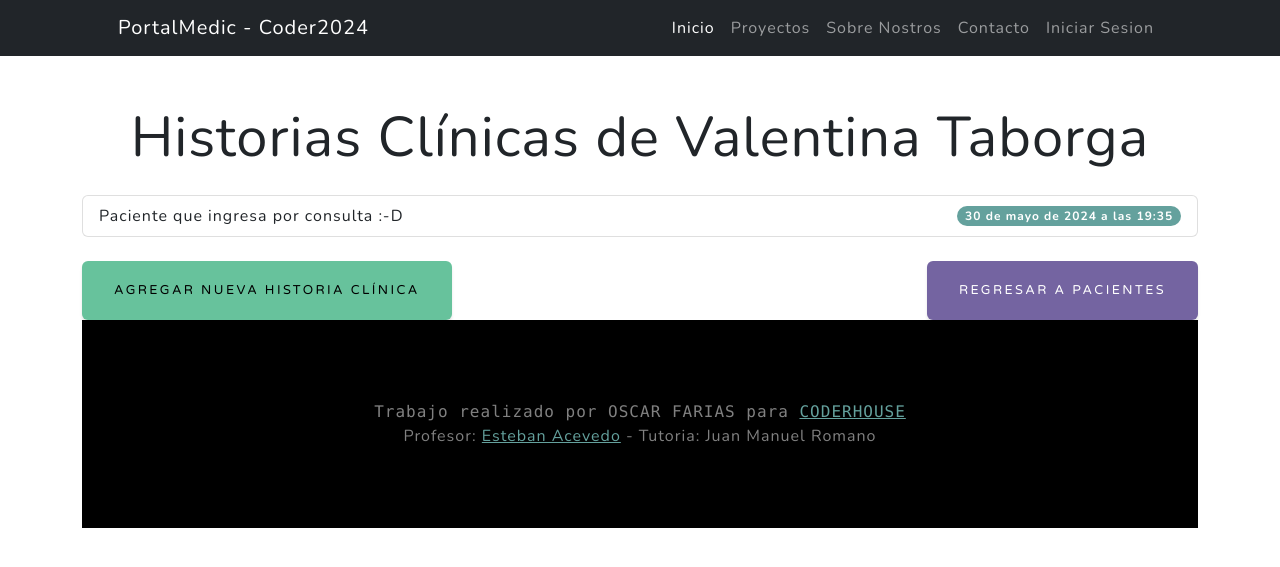
After one commit to oscarfarias297/3er_Pre_entrega-Django-Farias_Oscar, a Django app: page /pacientes/pacientes/2/ver/ in a window 1280 px wide. The commit adds this page. Shown: the top 567 px of the page. Run offline with Django 5.2, Linux system fonts and the light colour scheme; data comes from the database, SQL or seed files in the repository; some libraries are stand-ins or nearby versions.

Commit message:
añade crear historia clínica con fecha aun sin posibilidad de modificar datos. se modifica modelo de pacientes

```diff
--- a/PortalMedic/pacientes/models.py
+++ b/PortalMedic/pacientes/models.py
@@ -1,4 +1,5 @@
 from django.db import models
+from datetime import datetime
 
 class ObraSocial(models.Model):
     obra_social = models.CharField(max_length=100,unique=True,null=False,blank=False)
@@ -13,10 +14,10 @@ class Paciente(models.Model):
     nombre = models.CharField(max_length=50, null = False)
     apellido = models.CharField(max_length=50, null = False)
     DNI = models.IntegerField(unique=True, null=False)
+    fecha_nacimiento = models.DateField(null=True, blank=True)
     telefono = models.IntegerField(null=True, blank=True)
     obraSocial = models.ForeignKey(ObraSocial, on_delete=models.SET_NULL, null=True, blank=True, verbose_name = "Socio ID", related_name="paciente_obrasocial")
     numeroAfiliado = models.CharField(max_length=50,null=False, blank=False, verbose_name="Numero de Afiliado")
-    historiaClinica = models.TextField(null=True, blank=True)
     medico_tratante = models.ForeignKey("medicos.Medicos", on_delete=models.SET_NULL, null=True, blank=True, related_name="paciente_medicos")
 
     def __str__(self) -> str:
@@ -25,3 +26,11 @@ class Paciente(models.Model):
     class Meta:
         verbose_name = "Paciente"
         verbose_name_plural = "Pacientes"
+
+class HistoriaClinica(models.Model):
+    paciente = models.ForeignKey(Paciente, on_delete=models.CASCADE)
+    contenido = models.TextField()
+    fecha_creacion = models.DateTimeField(auto_now_add=True)
+
+    def __str__(self):
+        return f'Historia de {self.paciente.nombre} {self.paciente.apellido} - {self.fecha_creacion}'
--- a/PortalMedic/pacientes/templates/pacientes/pacientes_list.html
+++ b/PortalMedic/pacientes/templates/pacientes/pacientes_list.html
@@ -23,6 +23,7 @@ PortalMedic > Consultar Pacientes
             <div>
                 <h3 class="card-title">{{paciente.apellido}}, {{ paciente.nombre }}</h3>
                 <p class="card-text">DNI: {{ paciente.DNI }}</p>
+                <p class="card-text">DNI: {{ paciente.fecha_nacimiento }}</p>
                 <p class="card-text">Obra Social: {{ paciente.obraSocial }}</p>
             </div>
             <div>
@@ -30,7 +31,7 @@ PortalMedic > Consultar Pacientes
                     {% csrf_token %}
                     <button type="submit" class="btn btn-danger">Eliminar</button>
                 <a href="{% url 'pacientes:pacientes_update' pk=paciente.id%}" class="btn btn-primary">Modificar</a>
-                <a href="{% url 'pacientes:paciente_hc' pk=paciente.id %}" class="btn btn-primary">Ver Historia Clínica</a>
+                <a href="{% url 'pacientes:ver_historia' pk=paciente.id %}" class="btn btn-primary">Ver Historia Clínica</a>
                 </form>
             </div>
         </div>
--- /dev/null
+++ b/PortalMedic/pacientes/templates/pacientes/ver_historia.html
@@ -0,0 +1,29 @@
+{% extends 'core/base.html' %}
+{% load static %}
+
+{% block title %}
+    PortalMedic - Historia Clínica
+{% endblock title %}
+
+{% block content %}
+
+<div class="container mt-5">
+    <div class="row">
+        <div class="col-12">
+            <h1 class="display-4 text-center">Historias Clínicas de {{ paciente.nombre }} {{ paciente.apellido }}</h1>
+            <ul class="list-group mt-4">
+                {% for historia in historias %}
+                    <li class="list-group-item d-flex justify-content-between align-items-center">
+                        <span>{{ historia.contenido }}</span>
+                        <span class="badge bg-primary rounded-pill">{{ historia.fecha_creacion }}</span>
+                    </li>
+                {% endfor %}
+            </ul>
+            <div class="mt-4 d-flex justify-content-between">
+                <a href="{% url 'pacientes:guardar_historia' paciente.id %}" class="btn btn-success">Agregar nueva historia clínica</a>
+                <a href="{% url 'pacientes:pacientes_list' %}" class="btn btn-secondary">Regresar a Pacientes</a>
+            </div>
+        </div>
+    </div>
+
+{% endblock content %}
--- a/PortalMedic/pacientes/urls.py
+++ b/PortalMedic/pacientes/urls.py
@@ -6,7 +6,9 @@ from pacientes.views import (index,
                             pacientes_update,
                             pacientes_delete,
                             confirmar_eliminar,
-                            pacientes_hc,
+                            # pacientes_hc,
+                            guardar_historia,
+                            ver_historia,
 )
 
 app_name = "pacientes"
@@ -18,5 +20,7 @@ urlpatterns = [
     path("pacientes/pacientes_update/<int:pk>/", pacientes_update, name="pacientes_update"),
     path("pacientes/pacientes_delete/<int:pk>/", pacientes_delete, name="pacientes_delete"),
     path("pacientes/pacientes_confirm_delete/<int:pk>/", confirmar_eliminar ,name="pacientes_confirm_delete"),
-    path("pacientes/paciente_hc/<int:pk>", pacientes_hc,name="paciente_hc" ),
+    # path("pacientes/paciente_hc/<int:pk>", pacientes_hc,name="paciente_hc" ),
+    path('pacientes/<int:pk>/guardar/', guardar_historia, name='guardar_historia'),
+    path('pacientes/<int:pk>/ver/', ver_historia, name='ver_historia'),
 ]
--- a/PortalMedic/pacientes/views.py
+++ b/PortalMedic/pacientes/views.py
@@ -1,7 +1,7 @@
 from django.shortcuts import render, redirect, get_object_or_404
 
-from pacientes.models import Paciente
-from pacientes.forms import PacientesForm
+from pacientes.models import Paciente, HistoriaClinica
+from pacientes.forms import PacientesForm, HistoriaClinicaForm
 
 
 def index(request):
@@ -68,7 +68,26 @@ def pacientes_delete(request,pk):
 #     contexto = {"pacientes":consulta}
 #     return render(request,"pacientes/pacientes_hc.html", contexto)
 
-def pacientes_hc(request, pk):
-    consulta = Paciente.objects.get(id=pk)
-    contexto = {"pacientes": [consulta]}
-    return render(request, "pacientes/paciente_hc.html", contexto)
+# def pacientes_hc(request, pk):
+#     consulta = Paciente.objects.get(id=pk)
+#     contexto = {"pacientes": [consulta]}
+#     return render(request, "pacientes/paciente_hc.html", contexto)
+
+
+def guardar_historia(request, pk):
+    paciente = get_object_or_404(Paciente, id=pk)
+    if request.method == 'POST':
+        form = HistoriaClinicaForm(request.POST)
+        if form.is_valid():
+            historia = form.save(commit=False)
+            historia.paciente = paciente
+            historia.save()
+            return redirect('pacientes/ver_historia', paciente_id=paciente.id)
+    else:
+        form = HistoriaClinicaForm()
+    return render(request, 'pacientes/guardar_historia.html', {'form': form, 'paciente': paciente})
+
+def ver_historia(request, pk):
+    paciente = get_object_or_404(Paciente, id=pk)
+    historias = HistoriaClinica.objects.filter(paciente=paciente).order_by('-fecha_creacion')
+    return render(request, 'pacientes/ver_historia.html', {'paciente': paciente, 'historias': historias})
```
Also changed, not shown: PortalMedic/pacientes/forms.py (+9 -1 lines), PortalMedic/pacientes/templates/pacientes/guardar_historia.html (added, +28 -0 lines), PortalMedic/pacientes/templates/pacientes/nueva_hc.html (added, +17 -0 lines), PortalMedic/db.sqlite3, PortalMedic/pacientes/migrations/0003_remove_paciente_historiaclinica_and_more.py (added).
